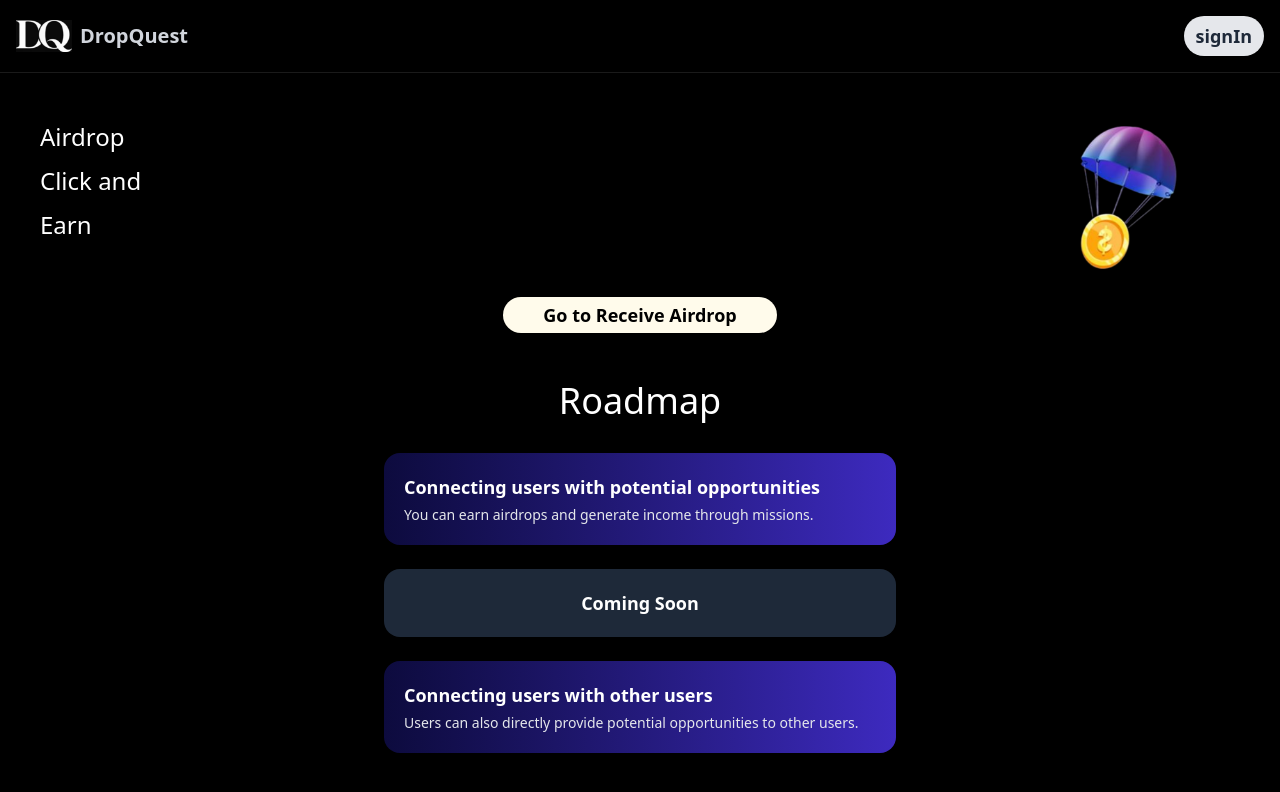
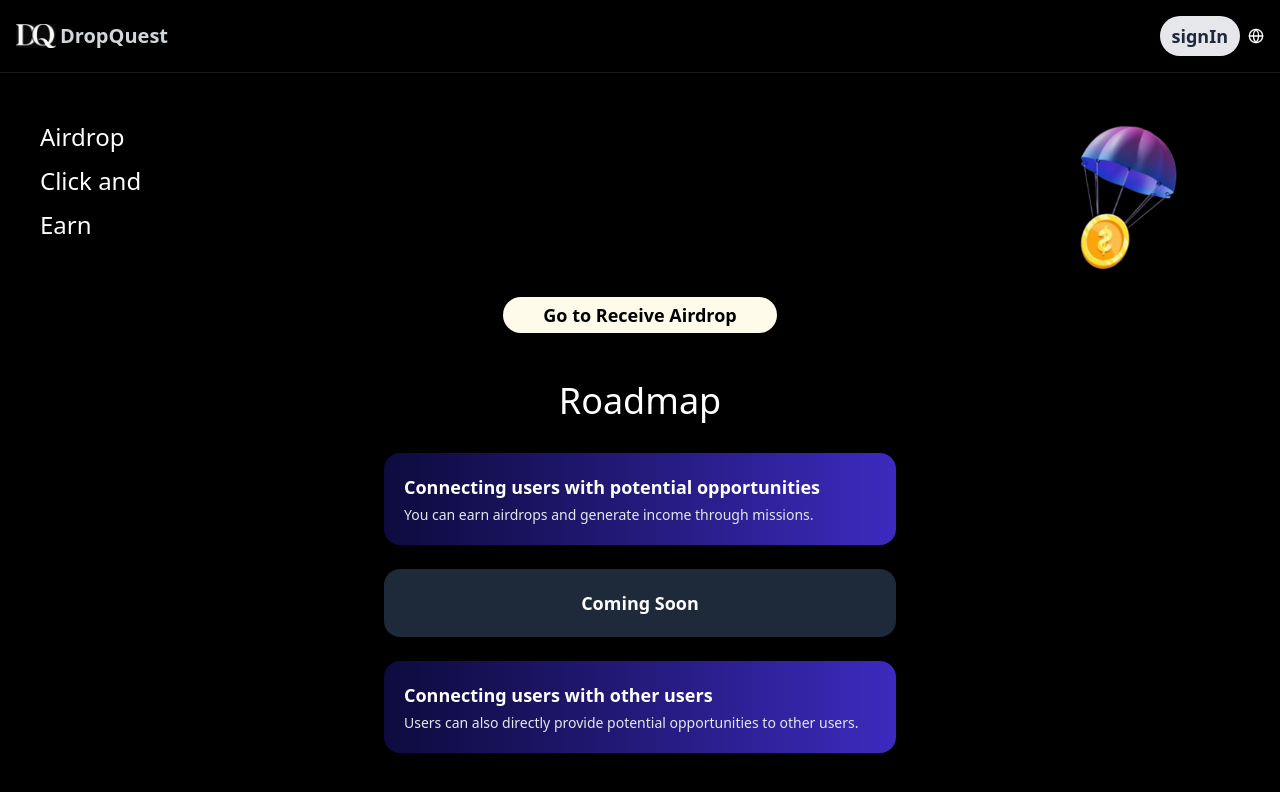
Before and after one commit to enochdev2/DropQuest-QD-, a React (Vite) app: page / in a window 1280 px wide. Shown: the top 792 px of the page. Built offline with nearby package versions, Linux system fonts and the light colour scheme.

Commit message:
adding functionality

```diff
--- a/src/components/Navbar.jsx
+++ b/src/components/Navbar.jsx
@@ -8,7 +8,6 @@ import { Link } from "react-router-dom";
 import logo from "../assets/dq.png";
 
 export default function Navbar() {
-
   const [menuOpen, setMenuOpen] = useState(false);
   const { language, setLanguage, t } = useLanguage();
 
@@ -38,22 +37,13 @@ export default function Navbar() {
           to="/"
           className="flex items-center gap-2 hover:opacity-80 transition"
         >
-          <img src={logo} alt="" className=" w-14  h-8" />
+          <img src={logo} alt="" className=" w-10  h-6" />
           {/* <span className="text-white">DQ</span> */}
-          <span className="text-gray-300 font-bold">DropQuest</span>
+          <span className="text-gray-300 -ml-1 font-semibold">DropQuest</span>
         </Link>
       </div>
 
       <div className="flex items-center gap-2">
-        {/* <Button
-          variant="ghost"
-          size="xs"
-          onClick={() => setLanguage(language === "en" ? "ko" : "en")}
-          className="text-white hover:bg-white/10 px-2"
-        >
-          <Globe size={16} className="mr-1" />
-          {language === "en" ? "한국어" : "English"}
-        </Button> */}
         {!user ? (
           <Button
             variant="ghost"
@@ -113,6 +103,15 @@ export default function Navbar() {
             {menuOpen ? <X size={26} /> : <Menu size={36} />}
           </button>
         </div>
+        <Button
+          variant="ghost"
+          size="xs"
+          onClick={() => setLanguage(language === "en" ? "ko" : "en")}
+          className="text-white flex flex-col hover:bg-white/10"
+        >
+          <Globe size={16} className="" />
+          {/* {language === "en" ? "한국어" : "En"} */}
+        </Button>
       </div>
 
       {/* Mobile Menu Overlay */}
```
